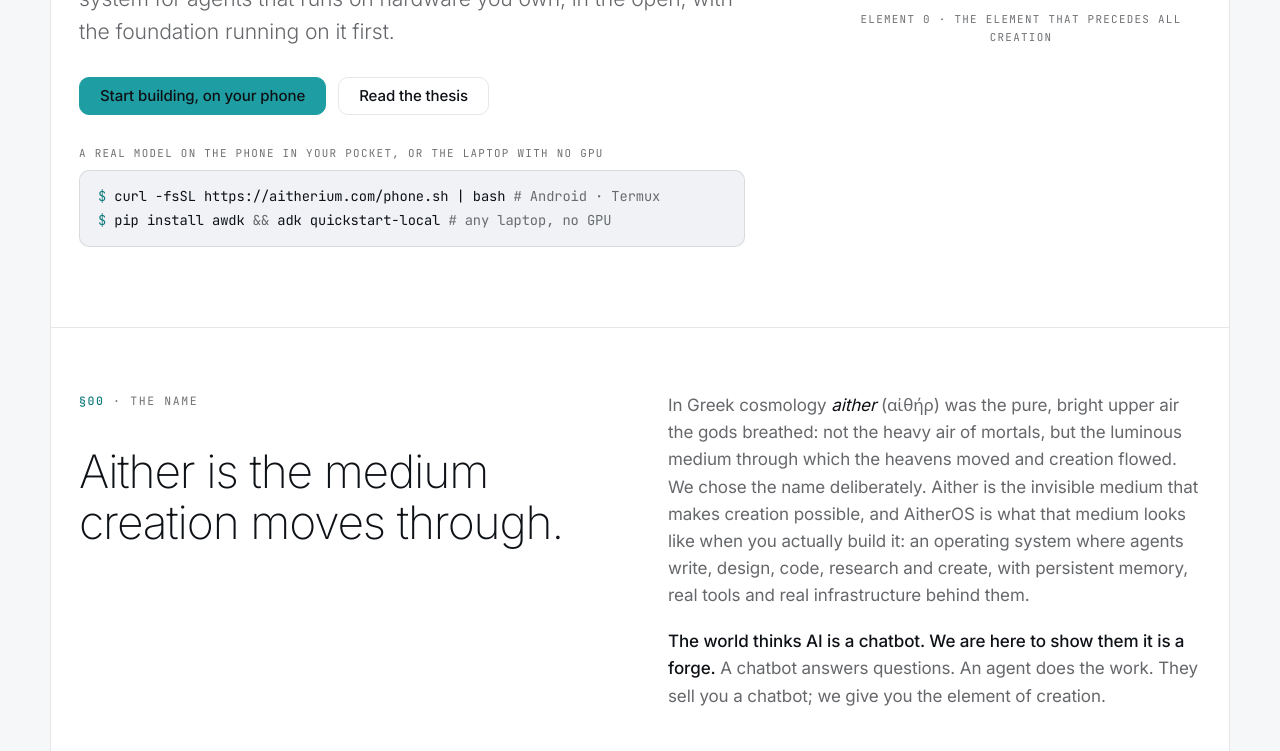
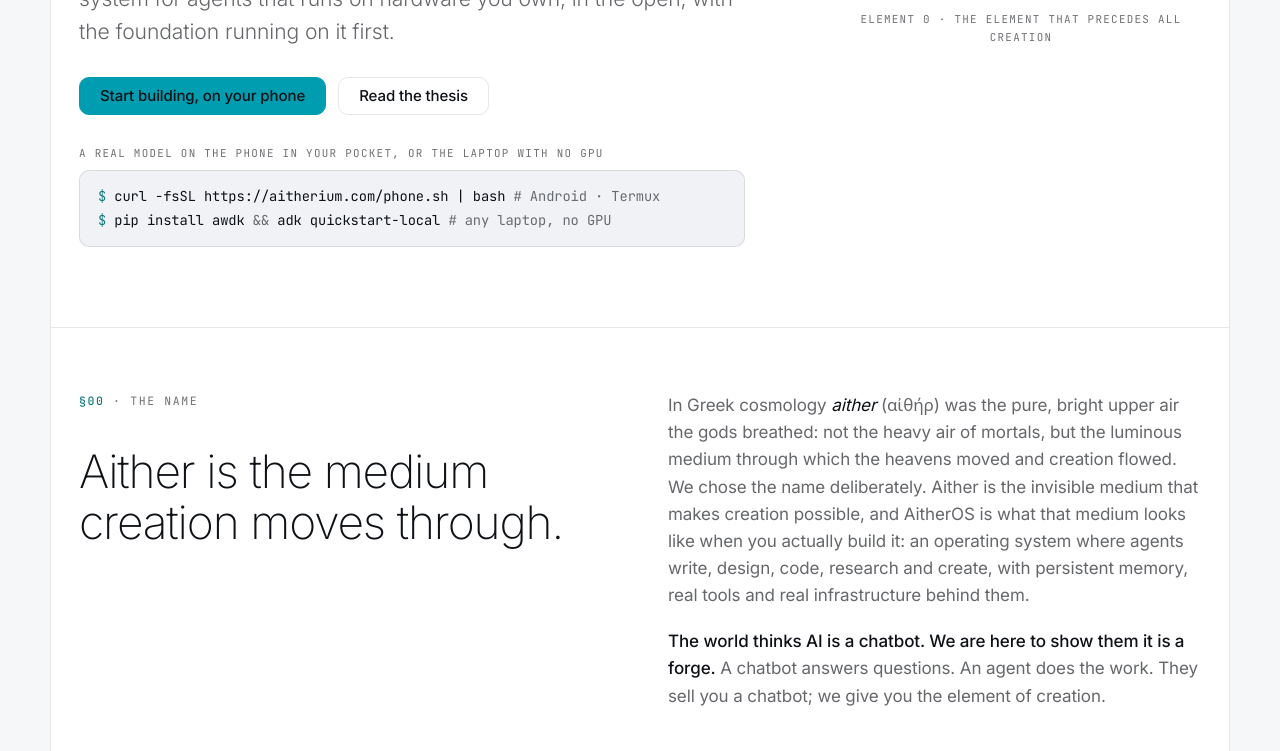
Before and after one commit to Aitherium/aitherium-org, a plain HTML site: page index.html in a window 1280 px wide. Shown: the part 837-1588 px from the top of the page. Drawn offline with Linux system fonts and the light colour scheme.

Commit message:
site: light mode's accent is the mark's blue too
#1E9EA2 was a darkened teal for light surfaces. #009DB0 is the same luminance
(0.2725 vs 0.2734), so every ratio the file's contrast note records holds: the
fill is still 3.25:1 on white and ink on it is still 5.8:1.

Co-Authored-By: Claude Code <noreply@anthropic.com>

```diff
--- a/index.html
+++ b/index.html
@@ -20,7 +20,7 @@
   <link rel="stylesheet" href="https://fonts.googleapis.com/css2?family=Inter:wght@200;300;400;500;600&family=JetBrains+Mono:wght@400;500&display=swap">
   <link rel="stylesheet" href="kit/tokens.css">
   <link rel="stylesheet" href="kit/frame.css">
-  <link rel="stylesheet" href="theme.css?v=634c213725">
+  <link rel="stylesheet" href="theme.css?v=039da680b2">
   <link rel="stylesheet" href="styles.css?v=0b318f308f">
   <script>(function(){var d=document.documentElement,t;try{t=localStorage.getItem('aitherium-theme')}catch(e){}
   d.setAttribute('data-theme',t==='dark'?'dark':'light');
--- a/theme.css
+++ b/theme.css
@@ -11,7 +11,7 @@
 
    Contrast (WCAG 2.x, light): ink on surface 18.9:1 · dim on surface 4.62:1,
    on ground 4.53:1 · accent-ink on surface 5.1:1, on ground 4.8:1 · ink on the
-   accent fill 5.8:1. The accent FILL (#1E9EA2) is 3.25:1 on white, so it is
+   accent fill 5.8:1. The accent FILL (#009DB0) is 3.25:1 on white, so it is
    used for fills, rules and marks; text in the accent uses --fk-accent-ink.
    ═══════════════════════════════════════════════════════════════════════════ */
 
@@ -26,13 +26,13 @@
   --fk-dim: rgba(14,17,22,.64);
   --fk-faint: rgba(14,17,22,.60);
   --fk-hairline: rgba(14,17,22,.10);
-  --fk-accent: #1E9EA2;                  /* fills, rules, the mark */
+  --fk-accent: #009DB0;                  /* fills, rules, the mark */
   --fk-accent-ink: #137A7E;              /* the accent as TEXT */
   --fk-on-accent: #0E1116;               /* text on an accent fill */
-  --fk-accent-glow: rgba(30,158,162,.22);
-  --fk-accent-wash: rgba(30,158,162,.08);
-  --fk-accent-line: rgba(30,158,162,.40);
-  --fk-selection: rgba(30,158,162,.22);
+  --fk-accent-glow: rgba(0,157,176,.22);
+  --fk-accent-wash: rgba(0,157,176,.08);
+  --fk-accent-line: rgba(0,157,176,.40);
+  --fk-selection: rgba(0,157,176,.22);
   --fk-scrim: rgba(14,17,22,.40);
   --fk-shadow: rgba(14,17,22,.18);
 }
```
Also changed, not shown: about.html (+1 -1 lines), get-involved.html (+1 -1 lines), news.html (+1 -1 lines), programs.html (+1 -1 lines), start.html (+1 -1 lines), transparency.html (+1 -1 lines).
